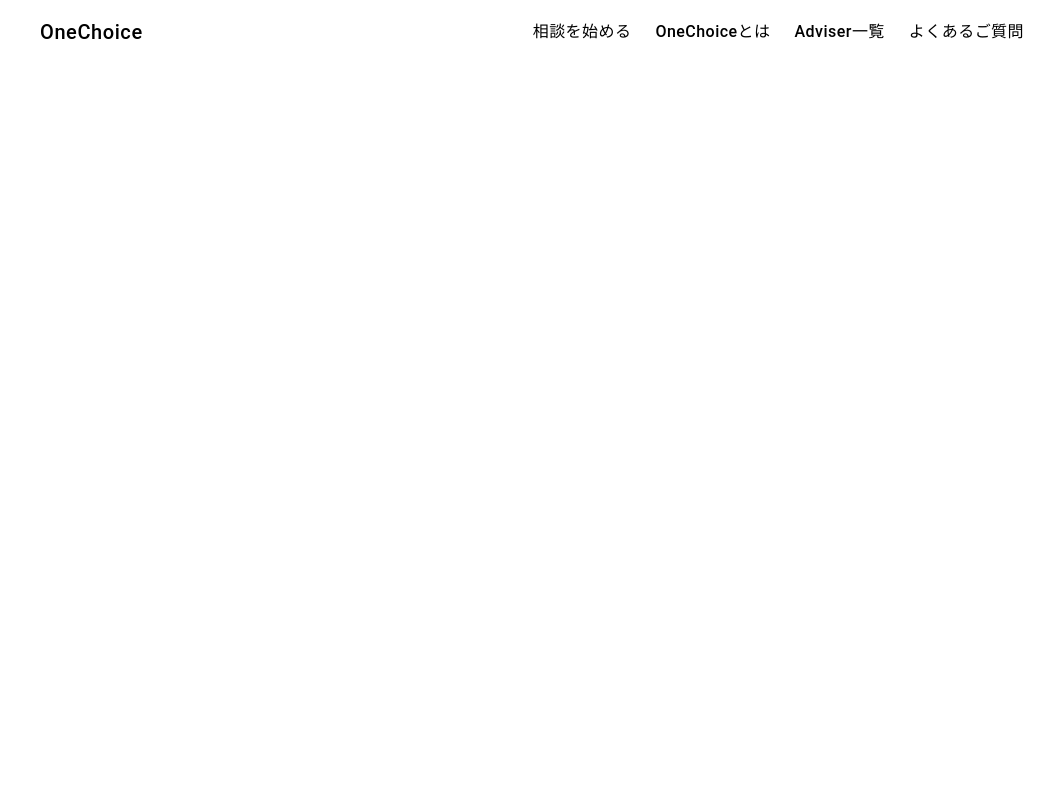
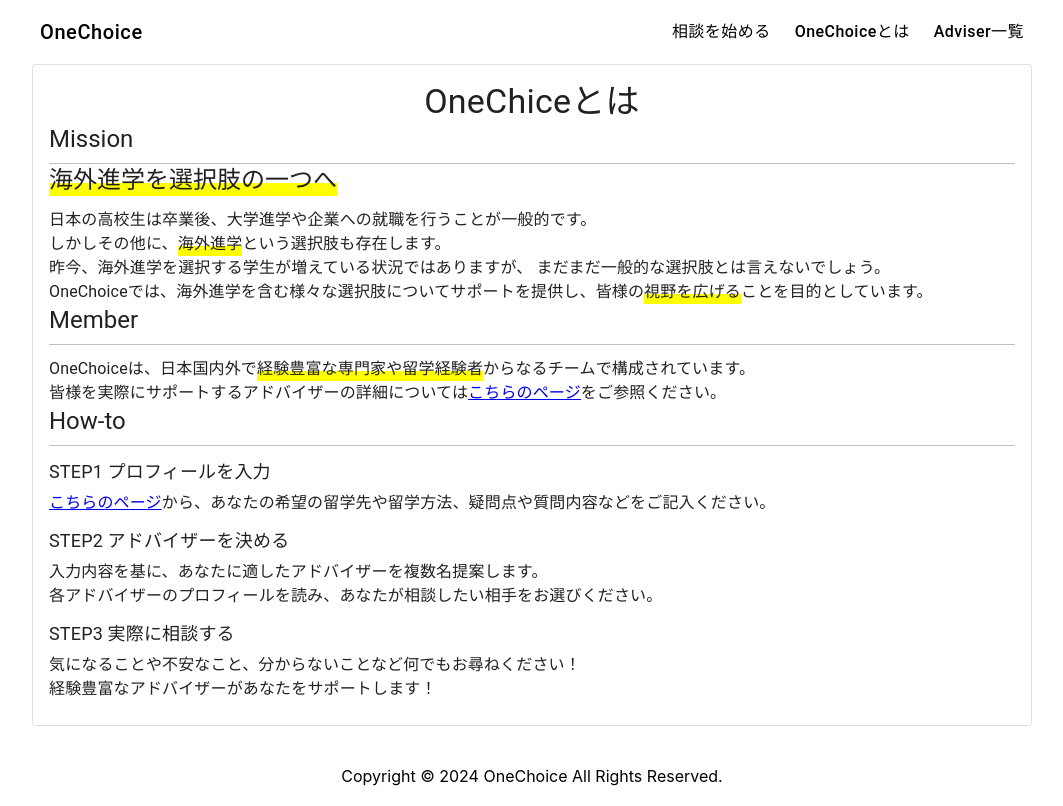
Before and after one commit to RyugaMisono/OneChoice, a React (Create React App) app in the folder client/: page /about in a window 1280 px wide. Shown: the whole page, without its empty margins (108-1171 px from the left). Built offline with nearby package versions, Linux system fonts and the light colour scheme.

Commit message:
make about-me

```diff
--- a/client/src/components/About.js
+++ b/client/src/components/About.js
@@ -1,10 +1,12 @@
 import Footer from "./Footer"
 import Header from "./Header"
+import AboutContents from "./AboutContents"
 
 function About() {
     return (
         <div>
             <Header />
+            <AboutContents />
             <Footer />
         </div>
     )
--- /dev/null
+++ b/client/src/components/AboutContents.css
@@ -0,0 +1,35 @@
+.about-contents{
+    max-width: 1000px;
+    margin: 64px auto 0 auto;
+}
+
+.about-title{
+    text-align: center;
+}
+
+.about-sub-title{
+    margin-top: 24px;
+    padding-bottom: 8px;
+    border-bottom: 1px solid rgb(192, 192, 192);
+}
+
+.about-goal-text{
+    margin-top: 18px;
+}
+
+.about-text{
+    padding-top: 12px;
+}
+
+.under-line{
+    background: linear-gradient(transparent 60%, yellow 30%);
+    display: inline-block;
+}
+
+.about-how-text{
+    padding-top: 6px;
+}
+
+.about-how-title{
+    padding-top: 12px;
+}
--- /dev/null
+++ b/client/src/components/AboutContents.js
@@ -0,0 +1,62 @@
+import { Card, CardContent, TextField, Typography, Button } from "@mui/material"
+import "./AboutContents.css"
+import { Link } from "react-router-dom"
+
+function AboutContents() {
+    return (
+        <div className="about-contents">
+            <Card variant="outlined">
+                <CardContent>
+                    <Typography variant="h4" className="about-title">
+                        OneChiceとは
+                    </Typography>
+                    <Typography variant="h5" className="about-sub-title">
+                        Mission
+                    </Typography>
+                    <Typography variant="h5" className="about-goal-text">
+                        <span className="under-line">海外進学を選択肢の一つへ</span>
+                    </Typography>
+                    <Typography fontSize="16px" className="about-text">
+                        日本の高校生は卒業後、大学進学や企業への就職を行うことが一般的です。<br></br>
+                        しかしその他に、<span className="under-line">海外進学</span>という選択肢も存在します。<br></br>
+                        昨今、海外進学を選択する学生が増えている状況ではありますが、
+                        まだまだ一般的な選択肢とは言えないでしょう。<br></br>
+                        OneChoiceでは、海外進学を含む様々な選択肢についてサポートを提供し、皆様の<span className="under-line">視野を広げる</span>ことを目的としています。
+                    </Typography>
+                    <Typography variant="h5" className="about-sub-title">
+                        Member
+                    </Typography>
+                    <Typography fontSize="16px" className="about-text">
+                        OneChoiceは、日本国内外で<span className="under-line">経験豊富な専門家や留学経験者</span>からなるチームで構成されています。<br></br>
+                        皆様を実際にサポートするアドバイザーの詳細については<Link to="/advisor">こちらのページ</Link>をご参照ください。<br></br>
+                    </Typography>
+                    <Typography variant="h5" className="about-sub-title">
+                        How-to
+                    </Typography>
+                    <Typography fontSize="18px" className="about-how-title">
+                        STEP1 プロフィールを入力
+                    </Typography>
+                    <Typography fontSize="16px" className="about-how-text">
+                        <Link to="/start">こちらのページ</Link>から、あなたの希望の留学先や留学方法、疑問点や質問内容などをご記入ください。
+                    </Typography>
+                    <Typography fontSize="18px" className="about-how-title">
+                        STEP2 アドバイザーを決める
+                    </Typography>
+                    <Typography fontSize="16px" className="about-how-text">
+                        入力内容を基に、あなたに適したアドバイザーを複数名提案します。<br></br>
+                        各アドバイザーのプロフィールを読み、あなたが相談したい相手をお選びください。
+                    </Typography>
+                    <Typography fontSize="18px" className="about-how-title">
+                        STEP3 実際に相談する
+                    </Typography>
+                    <Typography fontSize="16px" className="about-how-text">
+                    気になることや不安なこと、分からないことなど何でもお尋ねください！<br></br>
+                    経験豊富なアドバイザーがあなたをサポートします！
+                    </Typography>
+                </CardContent>
+            </Card>
+        </div>
+    )
+}
+
+export default AboutContents
--- a/client/src/components/Header.js
+++ b/client/src/components/Header.js
@@ -46,14 +46,14 @@ function Header() {
                             }} variant="text">Adviser一覧
                         </Button>
                     </Link>
-                    <Button
+                    {/* <Button
                         sx={{
                             textTransform: "none",
                             fontSize: 16,
                             color: "black",
                             paddingLeft: 2
                         }} variant="text">よくあるご質問
-                    </Button>
+                    </Button> */}
                 </div>
             </Stack>
         </div>
```
